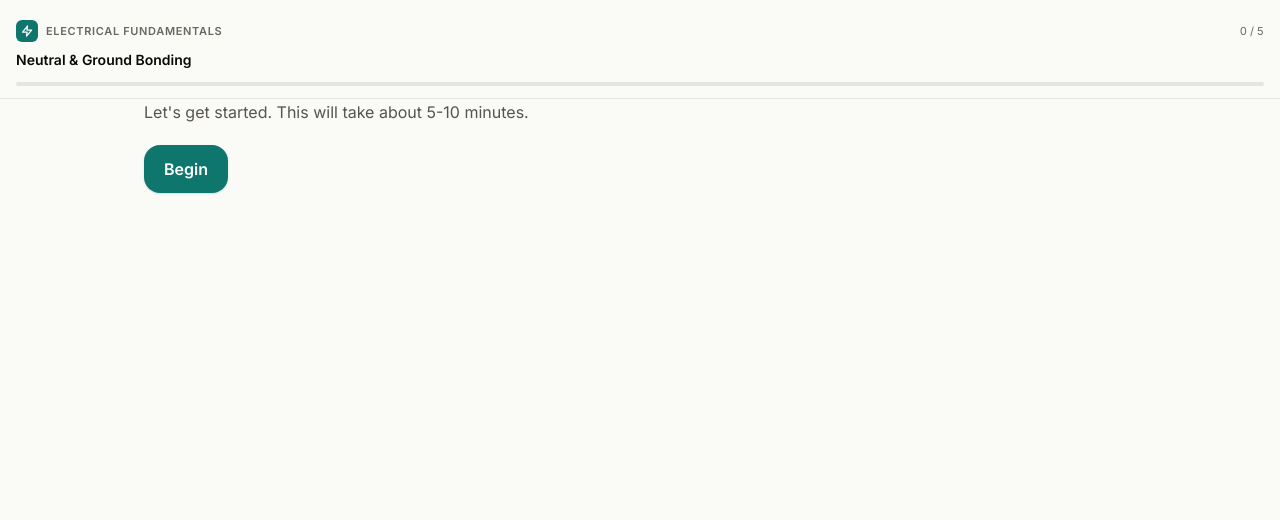
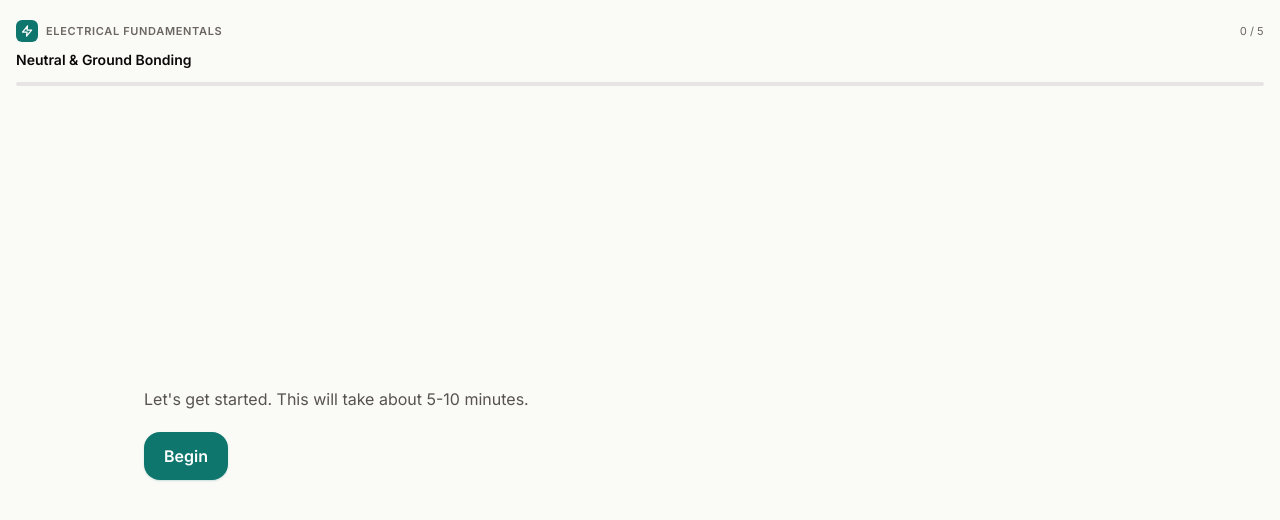
Before and after one commit to jacobwagner8/frontier-take-home, a Next.js app: page /lesson in a window 1280 px wide. Shown: the top 520 px of the page. Built offline with nearby package versions, Linux system fonts and the light colour scheme.

Commit message:
Revert "Merge pull request #29 from jacobwagner8/scrollable-lesson-flow"
This reverts commit f555429aa632a24d25132685055dbd8172f40129, reversing
changes made to de59f0bee1749e2d0c3bd79491444c28d2c4c37c.

```diff
--- a/app/lesson/page.tsx
+++ b/app/lesson/page.tsx
@@ -1,6 +1,6 @@
 "use client";
 
-import { useEffect, useReducer, useRef } from "react";
+import { useReducer } from "react";
 import { LessonShell } from "@/components/LessonShell";
 import { ReadingScreen } from "@/components/ReadingScreen";
 import { MCQuestionScreen } from "@/components/MCQuestionScreen";
@@ -9,10 +9,7 @@ import { SimulationScreen } from "@/components/SimulationScreen";
 import { VoiceTutorScreen } from "@/components/VoiceTutorScreen";
 import { CompletionScreen } from "@/components/CompletionScreen";
 import {
-  currentEntry,
   initialLessonState,
-  LessonAction,
-  LessonEntry,
   lessonReducer,
   progressFor,
 } from "@/lib/lessonMachine";
@@ -20,159 +17,85 @@ import { curriculum } from "@/lib/curriculum";
 
 export default function LessonPage() {
   const [state, dispatch] = useReducer(lessonReducer, initialLessonState);
-  const progress = progressFor(currentEntry(state).step);
-
-  const lastEntryRef = useRef<HTMLDivElement | null>(null);
-  const prevLengthRef = useRef(state.entries.length);
-  useEffect(() => {
-    if (state.entries.length > prevLengthRef.current) {
-      const prefersReducedMotion = window.matchMedia(
-        "(prefers-reduced-motion: reduce)",
-      ).matches;
-      lastEntryRef.current?.scrollIntoView({
-        behavior: prefersReducedMotion ? "auto" : "smooth",
-        block: "start",
-      });
-    }
-    prevLengthRef.current = state.entries.length;
-  }, [state.entries.length]);
+  const progress = progressFor(state.step);
 
   return (
     <LessonShell progress={progress}>
-      {state.entries.map((entry, idx) => {
-        const isCurrent = idx === state.entries.length - 1;
-        return (
-          <div
-            key={idx}
-            ref={isCurrent ? lastEntryRef : undefined}
-            className="scroll-mt-28"
-          >
-            {renderEntry(entry, {
-              frozen: !isCurrent,
-              dispatch,
-            })}
-          </div>
-        );
-      })}
-    </LessonShell>
-  );
-}
-
-function renderEntry(
-  entry: LessonEntry,
-  opts: { frozen: boolean; dispatch: React.Dispatch<LessonAction> },
-) {
-  const { frozen, dispatch } = opts;
-  switch (entry.step) {
-    case "intro":
-      return (
-        <div className="flex flex-col items-start gap-5 max-w-md">
+      {state.step === "intro" && (
+        <div className="flex-1 flex flex-col justify-center items-start gap-5 max-w-md">
           <p className="text-base leading-relaxed text-text-muted">
             Let&apos;s get started. This will take about 5-10 minutes.
           </p>
-          {!frozen && (
-            <button
-              type="button"
-              onClick={() => dispatch({ type: "ADVANCE" })}
-              className="px-5 py-3 rounded-2xl bg-brand text-white font-semibold shadow-[0_1px_2px_rgba(15,118,110,0.2)]"
-            >
-              Begin
-            </button>
-          )}
+          <button
+            type="button"
+            onClick={() => dispatch({ type: "ADVANCE" })}
+            className="px-5 py-3 rounded-2xl bg-brand text-white font-semibold shadow-[0_1px_2px_rgba(15,118,110,0.2)]"
+          >
+            Begin
+          </button>
         </div>
-      );
+      )}
 
-    case "reading1":
-      return (
+      {state.step === "reading1" && (
         <ReadingScreen
           section={curriculum.reading1}
-          frozen={frozen}
           onAdvance={() => dispatch({ type: "ADVANCE" })}
         />
-      );
+      )}
 
-    case "mcq1":
-      return (
+      {state.step === "mcq1" && (
         <MCQuestionScreen
           mcq={curriculum.mcq1}
-          frozen={frozen}
-          answeredOptionId={entry.answeredOptionId}
           onAnswer={(opt) =>
             dispatch({ type: "ANSWER_MCQ", mcqId: "mcq1", optionId: opt.id })
           }
         />
-      );
+      )}
 
-    case "remediation1": {
-      if (!entry.lastWrongOptionId) return null;
-      const wrongOption = curriculum.mcq1.options.find(
-        (o) => o.id === entry.lastWrongOptionId,
-      );
-      if (!wrongOption) return null;
-      return (
+      {state.step === "remediation1" && state.lastWrongOptionId && (
         <RemediationScreen
-          wrongOption={wrongOption}
-          frozen={frozen}
+          wrongOption={
+            curriculum.mcq1.options.find(
+              (o) => o.id === state.lastWrongOptionId,
+            )!
+          }
           onAdvance={() => dispatch({ type: "ADVANCE" })}
         />
-      );
-    }
+      )}
 
-    case "simulation":
-      return (
-        <SimulationScreen
-          frozen={frozen}
-          onAdvance={() => dispatch({ type: "ADVANCE" })}
-        />
-      );
+      {state.step === "simulation" && (
+        <SimulationScreen onAdvance={() => dispatch({ type: "ADVANCE" })} />
+      )}
 
-    case "mcq2":
-      return (
+      {state.step === "mcq2" && (
         <MCQuestionScreen
           mcq={curriculum.mcq2}
-          frozen={frozen}
-          answeredOptionId={entry.answeredOptionId}
           onAnswer={(opt) =>
             dispatch({ type: "ANSWER_MCQ", mcqId: "mcq2", optionId: opt.id })
           }
         />
-      );
+      )}
 
-    case "remediation2": {
-      if (!entry.lastWrongOptionId) return null;
-      const wrongOption = curriculum.mcq2.options.find(
-        (o) => o.id === entry.lastWrongOptionId,
-      );
-      if (!wrongOption) return null;
-      return (
+      {state.step === "remediation2" && state.lastWrongOptionId && (
         <RemediationScreen
-          wrongOption={wrongOption}
-          frozen={frozen}
+          wrongOption={
+            curriculum.mcq2.options.find(
+              (o) => o.id === state.lastWrongOptionId,
+            )!
+          }
           onAdvance={() => dispatch({ type: "ADVANCE" })}
         />
-      );
-    }
+      )}
 
-    case "voiceTutor":
-      return (
-        <VoiceTutorScreen
-          frozen={frozen}
-          onAdvance={() => dispatch({ type: "ADVANCE" })}
-        />
-      );
+      {state.step === "voiceTutor" && (
+        <VoiceTutorScreen onAdvance={() => dispatch({ type: "ADVANCE" })} />
+      )}
 
-    case "done":
-      return (
+      {state.step === "done" && (
         <CompletionScreen
-          frozen={frozen}
           onRestart={() => dispatch({ type: "RESTART_LESSON" })}
         />
-      );
-
-    default: {
-      const _exhaustive: never = entry.step;
-      void _exhaustive;
-      return null;
-    }
-  }
+      )}
+    </LessonShell>
+  );
 }
--- a/components/CompletionScreen.tsx
+++ b/components/CompletionScreen.tsx
@@ -2,10 +2,9 @@ import { BrandMark } from "./BrandMark";
 
 interface Props {
   onRestart: () => void;
-  frozen?: boolean;
 }
 
-export function CompletionScreen({ onRestart, frozen = false }: Props) {
+export function CompletionScreen({ onRestart }: Props) {
   return (
     <section className="flex-1 flex flex-col justify-center items-start gap-5 max-w-md">
       <BrandMark size={36} />
@@ -19,7 +18,6 @@ export function CompletionScreen({ onRestart, frozen = false }: Props) {
         and bonded metal, putting load current and touch voltage where they
         should never be.
       </p>
-      {!frozen && (
       <button
         type="button"
         onClick={onRestart}
@@ -27,7 +25,6 @@ export function CompletionScreen({ onRestart, frozen = false }: Props) {
       >
         Restart lesson
       </button>
-      )}
     </section>
   );
 }
--- a/components/LessonShell.tsx
+++ b/components/LessonShell.tsx
@@ -9,7 +9,7 @@ interface LessonShellProps {
 export function LessonShell({ children, progress }: LessonShellProps) {
   return (
     <div className="min-h-dvh flex flex-col bg-canvas text-text">
-      <header className="sticky top-0 z-10 bg-canvas/95 backdrop-blur px-4 pt-5 pb-3 border-b border-border">
+      <header className="px-4 pt-5 pb-3">
         <div className="flex items-center justify-between mb-2">
           <div className="flex items-center gap-2">
             <BrandMark />
--- a/components/MCQuestionScreen.tsx
+++ b/components/MCQuestionScreen.tsx
@@ -6,22 +6,11 @@ import type { MCQ, MCQOption } from "@/lib/curriculum.types";
 interface Props {
   mcq: MCQ;
   onAnswer: (option: MCQOption) => void;
-  /** When true, lock the radio selection and hide the Submit button. */
-  frozen?: boolean;
-  /** The option the user submitted (only meaningful when frozen). */
-  answeredOptionId?: string;
 }
 
-export function MCQuestionScreen({
-  mcq,
-  onAnswer,
-  frozen = false,
-  answeredOptionId,
-}: Props) {
-  const [interactiveId, setInteractiveId] = useState<string | null>(null);
+export function MCQuestionScreen({ mcq, onAnswer }: Props) {
+  const [selectedId, setSelectedId] = useState<string | null>(null);
   const promptId = useId();
-
-  const selectedId = frozen ? (answeredOptionId ?? null) : interactiveId;
 
   return (
     <section className="flex flex-col gap-5">
@@ -41,19 +30,18 @@ export function MCQuestionScreen({
           return (
             <label
               key={opt.id}
-              className={`flex items-center gap-3 w-full px-4 py-3.5 rounded-2xl border text-[15px] transition-colors ${
+              className={`flex items-center gap-3 cursor-pointer w-full px-4 py-3.5 rounded-2xl border text-[15px] transition-colors ${
                 isSelected
                   ? "border-brand bg-brand-soft/40"
-                  : "border-border bg-surface"
-              } ${frozen ? "cursor-default" : "cursor-pointer hover:bg-canvas"}`}
+                  : "border-border bg-surface hover:bg-canvas"
+              }`}
             >
               <input
                 type="radio"
                 name={mcq.id}
                 value={opt.id}
                 checked={isSelected}
-                onChange={() => setInteractiveId(opt.id)}
-                disabled={frozen}
+                onChange={() => setSelectedId(opt.id)}
                 className="accent-brand w-4 h-4"
               />
               <span className="text-text">{opt.text}</span>
@@ -61,7 +49,6 @@ export function MCQuestionScreen({
           );
         })}
       </div>
-      {!frozen && (
       <button
         type="button"
         disabled={!selectedId}
@@ -73,7 +60,6 @@ export function MCQuestionScreen({
       >
         Submit
       </button>
-      )}
     </section>
   );
 }
--- a/components/ReadingScreen.tsx
+++ b/components/ReadingScreen.tsx
@@ -5,14 +5,12 @@ interface Props {
   section: ReadingSection;
   onAdvance: () => void;
   ctaLabel?: string;
-  frozen?: boolean;
 }
 
 export function ReadingScreen({
   section,
   onAdvance,
   ctaLabel = "Continue",
-  frozen = false,
 }: Props) {
   return (
     <article className="flex flex-col gap-5">
@@ -33,7 +31,6 @@ export function ReadingScreen({
           />
         </div>
       )}
-      {!frozen && (
       <button
         type="button"
         onClick={onAdvance}
@@ -41,7 +38,6 @@ export function ReadingScreen({
       >
         {ctaLabel}
       </button>
-      )}
     </article>
   );
 }
--- a/components/RemediationScreen.tsx
+++ b/components/RemediationScreen.tsx
@@ -1,27 +1,16 @@
 "use client";
 
-import { useEffect, useState } from "react";
+import { useState } from "react";
 import type { MCQOption } from "@/lib/curriculum.types";
 import { FollowUpChat } from "./FollowUpChat";
 
 interface Props {
   wrongOption: MCQOption;
   onAdvance: () => void;
-  frozen?: boolean;
 }
 
-export function RemediationScreen({
-  wrongOption,
-  onAdvance,
-  frozen = false,
-}: Props) {
+export function RemediationScreen({ wrongOption, onAdvance }: Props) {
   const [chatOpen, setChatOpen] = useState(false);
-
-  // Auto-close any open follow-up dialog when this remediation freezes,
-  // so the chat doesn't keep accepting input below a frozen step.
-  useEffect(() => {
-    if (frozen && chatOpen) setChatOpen(false);
-  }, [frozen, chatOpen]);
 
   return (
     <section className="flex flex-col gap-4">
@@ -33,7 +22,6 @@ export function RemediationScreen({
           {wrongOption.remediation}
         </p>
       </div>
-      {!frozen && (
       <div className="flex gap-2 justify-end">
         {wrongOption.misconceptionTag && (
           <button
@@ -52,7 +40,6 @@ export function RemediationScreen({
           Try again
         </button>
       </div>
-      )}
       {chatOpen && wrongOption.misconceptionTag && (
         <FollowUpChat
           misconceptionTag={wrongOption.misconceptionTag}
--- a/components/SimulationScreen.tsx
+++ b/components/SimulationScreen.tsx
@@ -6,10 +6,9 @@ import { Toggle } from "./Toggle";
 
 interface Props {
   onAdvance: () => void;
-  frozen?: boolean;
 }
 
-export function SimulationScreen({ onAdvance, frozen = false }: Props) {
+export function SimulationScreen({ onAdvance }: Props) {
   const [secondBond, setSecondBond] = useState(false);
   const { oneBond, twoBond } = curriculum.simulationCaptions;
 
@@ -481,7 +480,6 @@ export function SimulationScreen({ onAdvance, frozen = false }: Props) {
         </div>
       )}
 
-      {!frozen && (
       <button
         type="button"
         onClick={onAdvance}
@@ -489,7 +487,6 @@ export function SimulationScreen({ onAdvance, frozen = false }: Props) {
       >
         Continue
       </button>
-      )}
     </section>
   );
 }
--- a/lib/lessonMachine.ts
+++ b/lib/lessonMachine.ts
@@ -11,18 +11,9 @@ export type LessonStep =
   | "voiceTutor"
   | "done";
 
-export interface LessonEntry {
+export interface LessonState {
   step: LessonStep;
-  /** For mcq steps: the option ID the user submitted (set after ANSWER_MCQ). */
-  answeredOptionId?: string;
-  /** For remediation steps: the wrong option ID that led here. */
   lastWrongOptionId?: string;
-}
-
-export interface LessonState {
-  /** Append-only ordered list. The last entry is the current (interactive) step;
-   * earlier entries are frozen on the page. */
-  entries: LessonEntry[];
 }
 
 export type LessonAction =
@@ -30,9 +21,7 @@ export type LessonAction =
   | { type: "ANSWER_MCQ"; mcqId: "mcq1" | "mcq2"; optionId: string }
   | { type: "RESTART_LESSON" };
 
-export const initialLessonState: LessonState = {
-  entries: [{ step: "intro" }],
-};
+export const initialLessonState: LessonState = { step: "intro" };
 
 const linearOrder: LessonStep[] = [
   "intro",
@@ -49,10 +38,6 @@ function nextLinear(step: LessonStep): LessonStep {
   return i >= 0 && i < linearOrder.length - 1 ? linearOrder[i + 1] : step;
 }
 
-export function currentEntry(state: LessonState): LessonEntry {
-  return state.entries[state.entries.length - 1];
-}
-
 export function lessonReducer(
   state: LessonState,
   action: LessonAction,
@@ -62,42 +47,29 @@ export function lessonReducer(
       return initialLessonState;
 
     case "ADVANCE": {
-      const current = currentEntry(state);
-      // nextLinear("done") returns "done", so without this guard ADVANCE on
-      // the completion step would append another done entry instead of being
-      // a no-op. Not reachable via UI but a real footgun if dispatched elsewhere.
-      if (current.step === "done") return state;
-      let nextStep: LessonStep;
-      if (current.step === "remediation1") nextStep = "mcq1";
-      else if (current.step === "remediation2") nextStep = "mcq2";
-      else nextStep = nextLinear(current.step);
-      return { entries: [...state.entries, { step: nextStep }] };
+      if (state.step === "remediation1") {
+        return { step: "mcq1", lastWrongOptionId: undefined };
+      }
+      if (state.step === "remediation2") {
+        return { step: "mcq2", lastWrongOptionId: undefined };
+      }
+      return { ...state, step: nextLinear(state.step) };
     }
 
     case "ANSWER_MCQ": {
-      const current = currentEntry(state);
       const mcq =
         action.mcqId === "mcq1" ? curriculum.mcq1 : curriculum.mcq2;
       const option = mcq.options.find((o) => o.id === action.optionId);
       if (!option) return state;
-      // Lock the answered option onto the current entry.
-      const updated: LessonEntry = {
-        ...current,
-        answeredOptionId: option.id,
-      };
-      const updatedEntries = [...state.entries.slice(0, -1), updated];
       if (option.isCorrect) {
         return {
-          entries: [...updatedEntries, { step: nextLinear(current.step) }],
+          step: nextLinear(state.step),
+          lastWrongOptionId: undefined,
         };
       }
-      const remediationStep: LessonStep =
-        action.mcqId === "mcq1" ? "remediation1" : "remediation2";
       return {
-        entries: [
-          ...updatedEntries,
-          { step: remediationStep, lastWrongOptionId: option.id },
-        ],
+        step: action.mcqId === "mcq1" ? "remediation1" : "remediation2",
+        lastWrongOptionId: option.id,
       };
     }
   }
```
Also changed, not shown: components/TextRecapChat.tsx (+1 -6 lines), components/VoiceTutorScreen.tsx (+2 -5 lines), 1 other file (tests, documents, lock files or other folders). Lines whose indentation alone changed are shown as unchanged.
